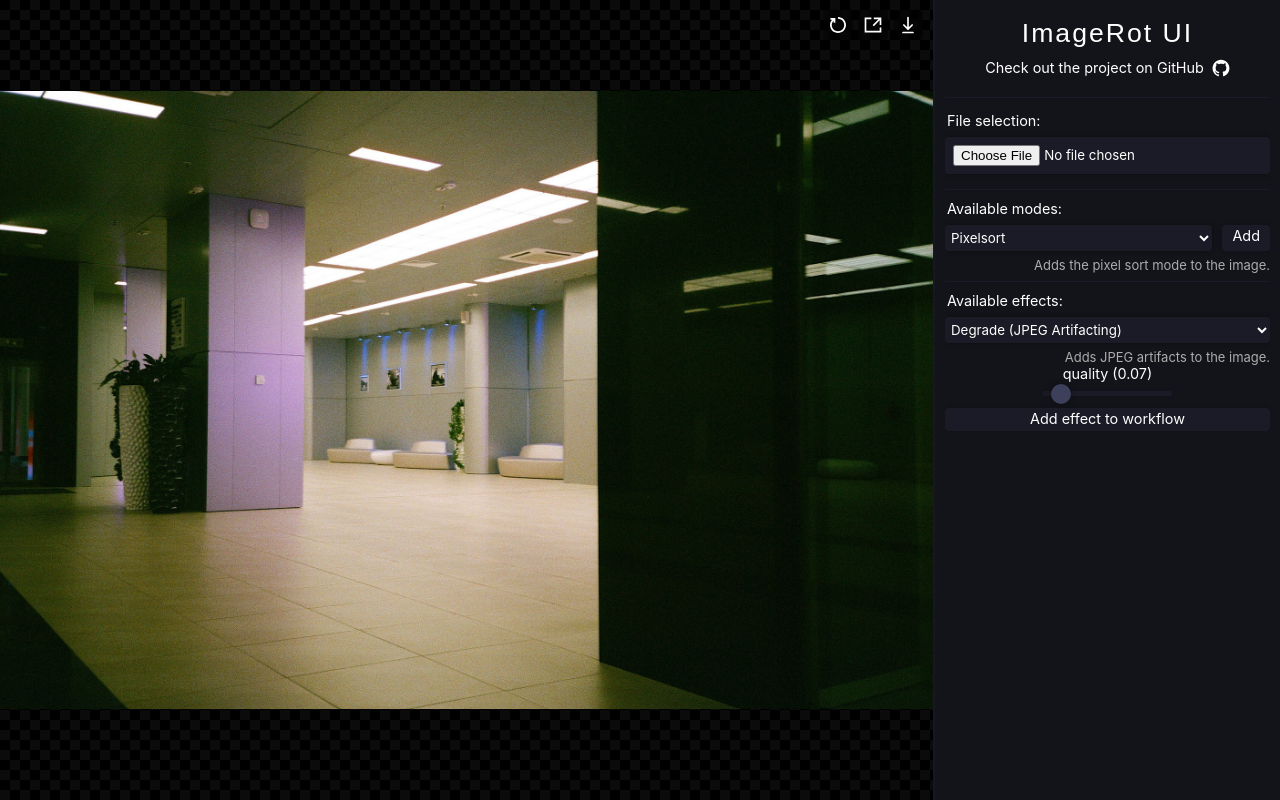
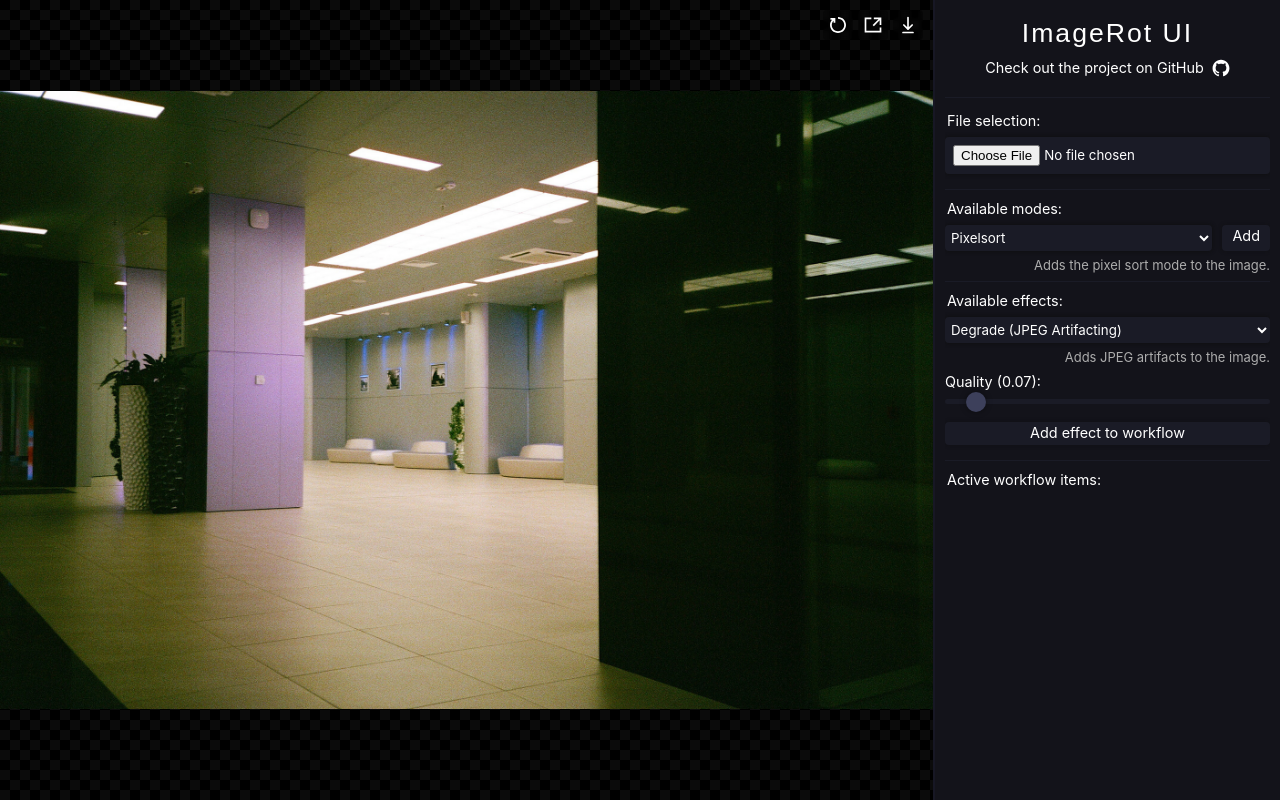
Before and after one commit to sixem/imagerot-ui, a React (Vite) app in the folder web/: page / in a window 1280 px wide. Built offline with nearby package versions, Linux system fonts and the light colour scheme; a web font is replaced by a local one.

Commit message:
feat: initial configuration for effects

```diff
--- a/web/src/components/controls/index.scss
+++ b/web/src/components/controls/index.scss
@@ -52,7 +52,26 @@
 
             &.selection-effect {
                 > div.button {
-                    margin-top: 8px;
+                    margin-top: 14px;
+                }
+
+                > div.configuration {
+                    > div.config-item {
+                        text-transform: capitalize;
+                        text-align: left;
+
+                        > input[type="range"] {
+                            width: 100%;
+                        }
+
+                        &:first-child {
+                            margin-top: 8px;
+                        }
+
+                        &:not(:last-child) {
+                            margin-bottom: 8px;
+                        }
+                    }
                 }
             }
 
--- a/web/src/components/controls/index.tsx
+++ b/web/src/components/controls/index.tsx
@@ -1,11 +1,24 @@
-import type { TEffectConfigItem, TEffectItem, TEffectConfigNumber, TModeItem } from '@/data/types';
+import type { TEffectConfigItem, TEffectItem, TEffectConfigNumber, TModeItem, TEffectValue } from '@/data/types';
 
 import { useEffect, useState, useRef, Fragment } from 'react';
 import { effects, modes } from '@/data/';
+import { EffectType } from '@/data/enums';
 import { Github } from '@/icons/';
 import { Config } from '@/config';
 
 import './index.scss';
+
+const getDefaultValue = (config: TEffectConfigItem) => {
+    const [type, a, b] = config;
+
+    switch (type) {
+        case EffectType.NUMBER : return b;
+        case EffectType.COLOR  : return a;
+        case EffectType.STRING : return (a as [number, number, number])[0] || null;
+        case EffectType.OBJECT : return null;
+        default       : return null;
+    }
+};
 
 /**
  * Sidebar header (top)
@@ -41,7 +54,7 @@ const SelectionMode = ({ onChange }: { onChange: (mode: string) => void; }) => {
     const selectionRef = useRef<HTMLSelectElement>(null);
     const [selected, setSelected] = useState<TModeItem | null>(null);
 
-    const event = () => {
+    const eventOnChange = () => {
         if (selectionRef.current) {
             const value  = selectionRef.current.value;
 
@@ -52,14 +65,14 @@ const SelectionMode = ({ onChange }: { onChange: (mode: string) => void; }) => {
         }
     };
 
-    useEffect(() => event());
+    useEffect(() => eventOnChange());
 
     return (
         <div className="section selection-mode">
             <div className="sub-header">Available modes:</div>
 
             <div className="selection-buttoned">
-                <select name="mode-select" ref={selectionRef} onChange={event}>
+                <select name="mode-select" ref={selectionRef} onChange={eventOnChange}>
                     {(Object.keys(modes).map((mode) => {
                         return <option key={mode} value={mode}>{mode}</option>;
                     }))}
@@ -68,27 +81,42 @@ const SelectionMode = ({ onChange }: { onChange: (mode: string) => void; }) => {
             </div>
 
             <div className="description">
-                {selected?.description || "Adds the selected mode to the workflow."}
+                <span>{selected?.description || "Adds the selected mode to the workflow."}</span>
             </div>
         </div>
     );
 };
 
-const RangeInput = ({ name, item }: { name: string; item: TEffectConfigNumber; }) => {
+type TEffectChangeEvent = {
+    config: { [key: string]: TEffectConfigItem };
+    onChange: (name: string, value: TEffectValue) => void;
+};
+
+/**
+ * Range input for number-based effect configurations
+ */
+const RangeInput = ({ name, item, onChange }: {
+    name: string;
+    item: TEffectConfigNumber;
+    onChange: TEffectChangeEvent['onChange']
+}) => {
     const [type, min, current, max, f, postfix, description] = item as TEffectConfigNumber;
     const [value, setValue] = useState<number>(current);
     const ref = useRef<HTMLInputElement>(null);
 
-    const onChange = () => {
+    const eventOnChange = () => {
         if (ref.current) {
-            setValue(parseInt(ref.current.value));
+            const current = parseInt(ref.current.value);
+
+            setValue(current);
+            onChange(name, current);
         }
     };
 
     return (
         <Fragment>
-            <div key={type}>{name} ({f(value)}{postfix || ''})</div>
-            <input type="range" {...{ min, max, value, onChange, ref }} data-actual={f(value)} data-key={name} />
+            <div title={description} key={type}>{name} ({f(value)}{postfix || ''}):</div>
+            <input type="range" {...{ min, max, value, onChange: eventOnChange, ref }} />
         </Fragment>
     );
 };
@@ -96,32 +124,32 @@ const RangeInput = ({ name, item }: { name: string; item: TEffectConfigNumber; }
 /**
  * Effect configuration
  */
-const SelectionEffectConfig = ({ config }: { config: { [key: string]: TEffectConfigItem } }) => {
-    useEffect(() => {
-        console.log(config);
-    });
-
+const SelectionEffectConfig = ({ config, onChange }: TEffectChangeEvent) => {
     return (
         <div className="configuration">
             {Object.keys(config).map((key) => {
                 const effect = config[key];
                 const type = effect[0];
 
-                console.log(effect);
-
-                if (type === 'number') {
+                switch (type) {
+                    case EffectType.NUMBER: {
                         return (
                             <div className="config-item" key={key}>
-                            <RangeInput name={key} item={effect} />
+                                <RangeInput name={key} {...{ onChange }} item={effect as TEffectConfigNumber} />
                             </div>
                         );
-                } else if (type === 'string') {
+                    }
+
+                    case EffectType.STRING: {
                         return <div key={key}>{key} string</div>;
-                } else if (type === 'color') {
+                    }
+
+                    case EffectType.COLOR: {
                         return <div key={key}>{key} color</div>;
                     }
 
-                return null;
+                    default: return null;
+                }
             }).filter(_ => _)}
         </div>
     );
@@ -133,8 +161,13 @@ const SelectionEffectConfig = ({ config }: { config: { [key: string]: TEffectCon
 const SelectionEffect = ({ onChange }: { onChange: (effect: string) => void; }) => {
     const selectionRef = useRef<HTMLSelectElement>(null);
     const [selected, setSelected] = useState<TEffectItem | null>(null);
+    const [config, setConfig] = useState<{ [key: string]: TEffectValue }>({});
 
-    const event = () => {
+    const effectAdd = () => {
+        console.debug("Current config for this effect:", config);
+    };
+
+    const eventOnChange = () => {
         if (selectionRef.current) {
             const value = selectionRef.current.value;
 
@@ -145,26 +178,61 @@ const SelectionEffect = ({ onChange }: { onChange: (effect: string) => void; })
         }
     };
 
-    useEffect(() => event());
+    useEffect(() => {
+        if (selected?.config) {
+            // Read in configuration defaults and set as config state
+            setConfig(Object.fromEntries(Object.keys(selected.config || {}).map((key) => {
+                const value = getDefaultValue((selected.config as {
+                    [key: string]: TEffectConfigItem;
+                })[key]);
+
+                return value !== null ? [key, value] : null;
+            }).filter((item): item is [string, TEffectValue] => item !== null)));
+        }
+    }, [selected]);
+
+    // Enforces automatic initial selection
+    useEffect(() => eventOnChange());
 
     return (
         <div className="section selection-effect">
             <div className="sub-header">Available effects:</div>
 
-            <select name="effect-select" ref={selectionRef} onChange={event}>
-                {(Object.keys(effects).map((key) => {
+            <select name="effect-select" ref={selectionRef} onChange={eventOnChange}>
+                {(Object.keys(effects).map((key) => { // Read in available configuration for the effect
                     const formated = effects[key]?.format || key;
                     return <option key={key} value={key}>{formated}</option>;
                 }))}
             </select>
 
             <div className="description">
-                {selected?.description || "Adds the selected effect to the workflow."}
+                <span>{selected?.description || "Adds the selected effect to the workflow."}</span>
             </div>
 
-            {selected?.config ? <SelectionEffectConfig config={selected.config} /> : null}
+            {selected?.config ? <SelectionEffectConfig config={selected.config} onChange={(name, value) => {
+                // Needs a debounce!
+                if (config.hasOwnProperty(name)) {
+                    setConfig({...config, [name]: value });
+                }
+            }} /> : null}
 
-            <div className="button">Add effect to workflow</div>
+            <div className="button" onClick={effectAdd}>Add effect to workflow</div>
+        </div>
+    );
+};
+
+/**
+ * Workflow component
+ *
+ * Contains the active modes and effects that will be used to process the image
+ */
+const Workflow = () => {
+    return (
+        <div className="section workflow">
+            <div className="sub-header">Active workflow items:</div>
+            <div className="work-order">
+
+            </div>
         </div>
     );
 };
@@ -188,6 +256,8 @@ const Controls = () => {
                 <SelectionEffect onChange={(effect) => {
                     console.log("Effect changed", effect);
                 }} />
+
+                <Workflow />
             </div>
             <div className="bottom"></div>
         </div>
--- a/web/src/data/enums.ts
+++ b/web/src/data/enums.ts
@@ -3,3 +3,10 @@ export const MessageType = {
     MSG_WARN: 1,
     MSG_ERROR: 2
 };
+
+export const EffectType = {
+    STRING: 'string',
+    NUMBER: 'number',
+    OBJECT: 'object',
+    COLOR: 'color'
+};
```
Also changed, not shown: web/src/data/types.ts (+6 -4 lines). Lines whose indentation alone changed are shown as unchanged.
